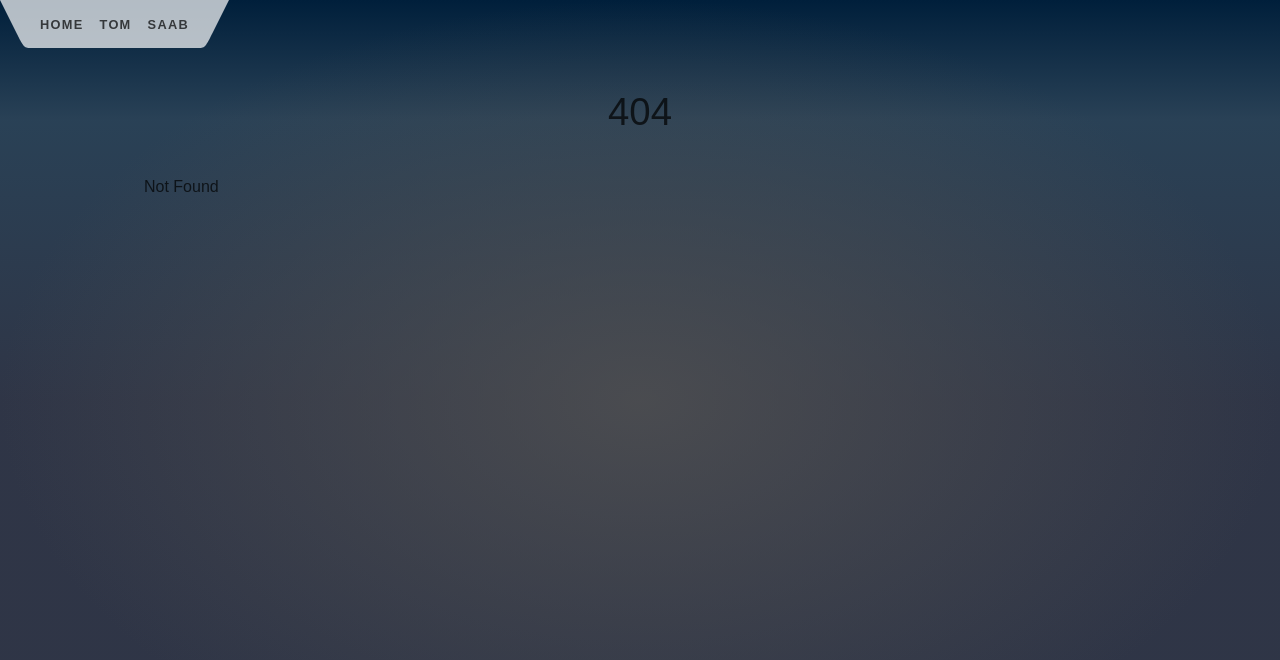
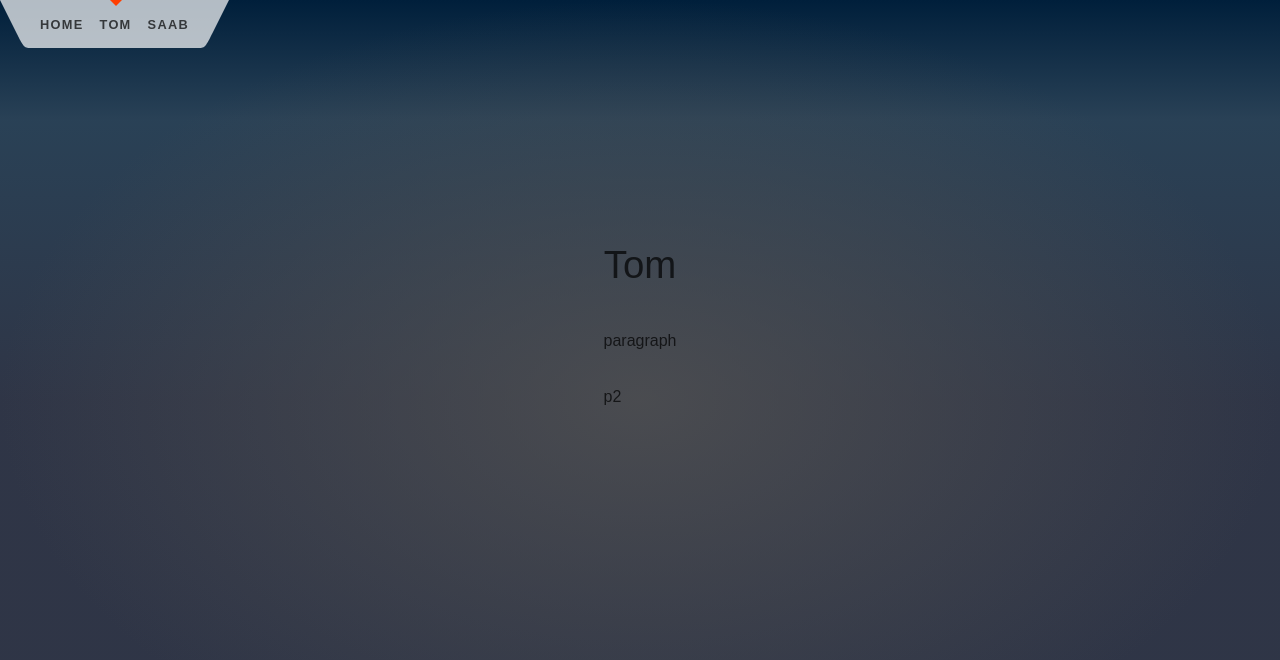
Before and after one commit to tomyrseth/loktet, a SvelteKit app: page /tom in a window 1280 px wide. Before the commit this address had no page. Shown: the top 660 px of the page. Built offline with nearby package versions, Linux system fonts and the light colour scheme.

Commit message:
added tom and saab routes

```diff
--- a/src/routes/+page.svelte
+++ b/src/routes/+page.svelte
@@ -8,7 +8,7 @@
 
 <section>
 	<h1>
-		this is your app
+		this is an app
 	</h1>
 </section>
 
--- a/src/routes/Header.svelte
+++ b/src/routes/Header.svelte
@@ -13,10 +13,10 @@
 			<li aria-current={$page.url.pathname === '/' ? 'page' : undefined}>
 				<a href="/">Home</a>
 			</li>
-			<li aria-current={$page.url.pathname === '/about' ? 'page' : undefined}>
+			<li aria-current={$page.url.pathname === '/tom' ? 'page' : undefined}>
 				<a href="/about">Tom</a>
 			</li>
-			<li aria-current={$page.url.pathname === '/about' ? 'page' : undefined}>
+			<li aria-current={$page.url.pathname === '/saab' ? 'page' : undefined}>
 				<a href="/about">Saab</a>
 			</li>
 		</ul>
--- a/src/routes/about/+page.svelte
+++ b/src/routes/saab/+page.svelte
@@ -4,7 +4,7 @@
 </svelte:head>
 
 <div class="text-column">
-	<h1>About this app</h1>
+	<h1>Tom</h1>
 
 	<p>
 		paragraph
--- /dev/null
+++ b/src/routes/tom/+page.js
@@ -0,0 +1,9 @@
+import { dev } from '$app/environment';
+
+// we don't need any JS on this page, though we'll load
+// it in dev so that we get hot module replacement
+export const csr = dev;
+
+// since there's no dynamic data here, we can prerender
+// it so that it gets served as a static asset in production
+export const prerender = true;
--- /dev/null
+++ b/src/routes/tom/+page.svelte
@@ -0,0 +1,16 @@
+<svelte:head>
+	<title>Tom</title>
+	<meta name="description" content="About this app" />
+</svelte:head>
+
+<div class="text-column">
+	<h1>Tom</h1>
+
+	<p>
+		paragraph
+	</p>
+
+	<p>
+		p2
+	</p>
+</div>
```
Also changed, not shown: src/routes/saab/+page.js (renamed from src/routes/about/+page.js).
